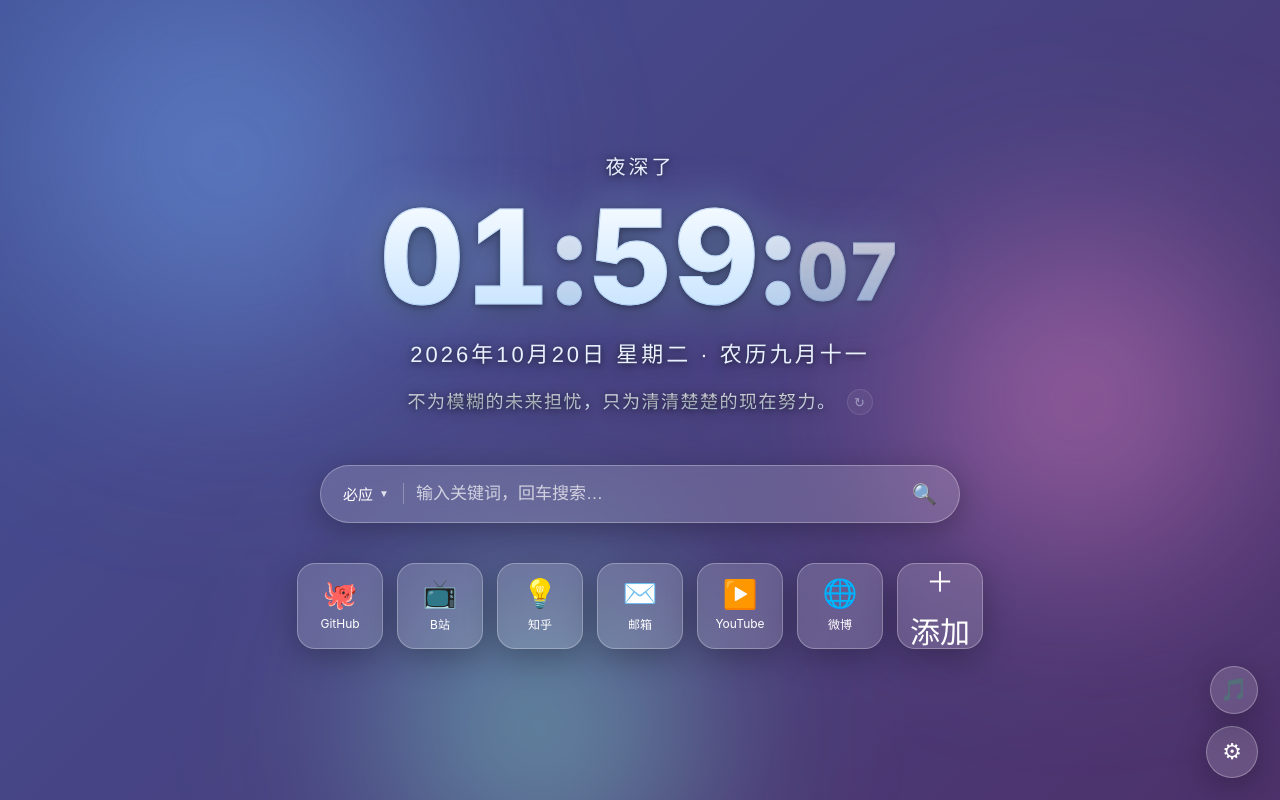
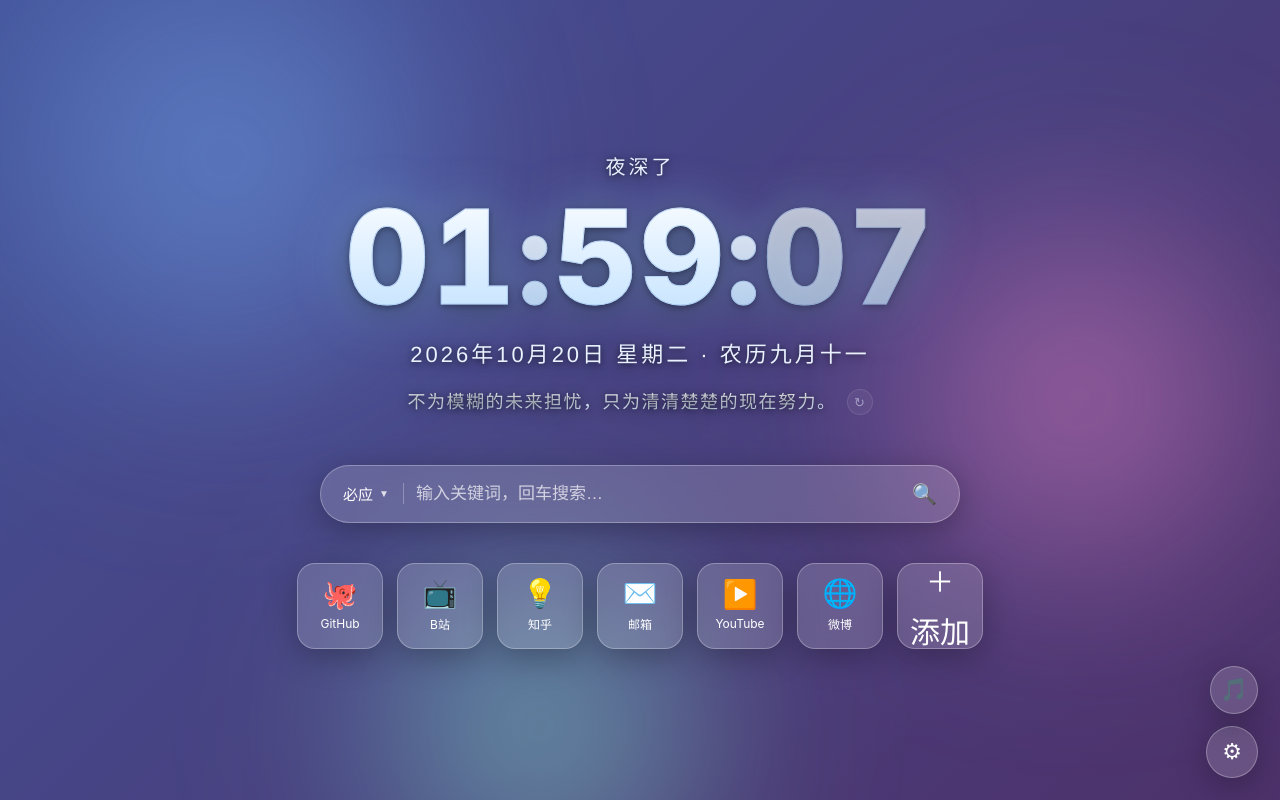
Before and after one commit to duchen1020-ctrl/edge-newtab-page, a browser extension: page index.html in a window 1280 px wide. Drawn offline with Linux system fonts and the light colour scheme; no server answers.

Commit message:
秒数与时分同字号（去掉缩小样式，仅保留轻微透明层次）

```diff
--- a/index.html
+++ b/index.html
@@ -116,11 +116,7 @@
     50% { opacity: 0.18; }
   }
   #clock #cs {
-    font-size: 0.6em;
     opacity: 0.7;
-    letter-spacing: 1px;
-    transform: translateY(-0.05em);
-    display: inline-block;
   }
   #clock.pulse { animation: clockPulse 0.45s ease-out; }
   #clock.pulse-big { animation: clockPulseBig 0.9s cubic-bezier(.2,.9,.3,1.25); }
```
Also changed, not shown: newtab-extension/newtab.html (+0 -4 lines).
